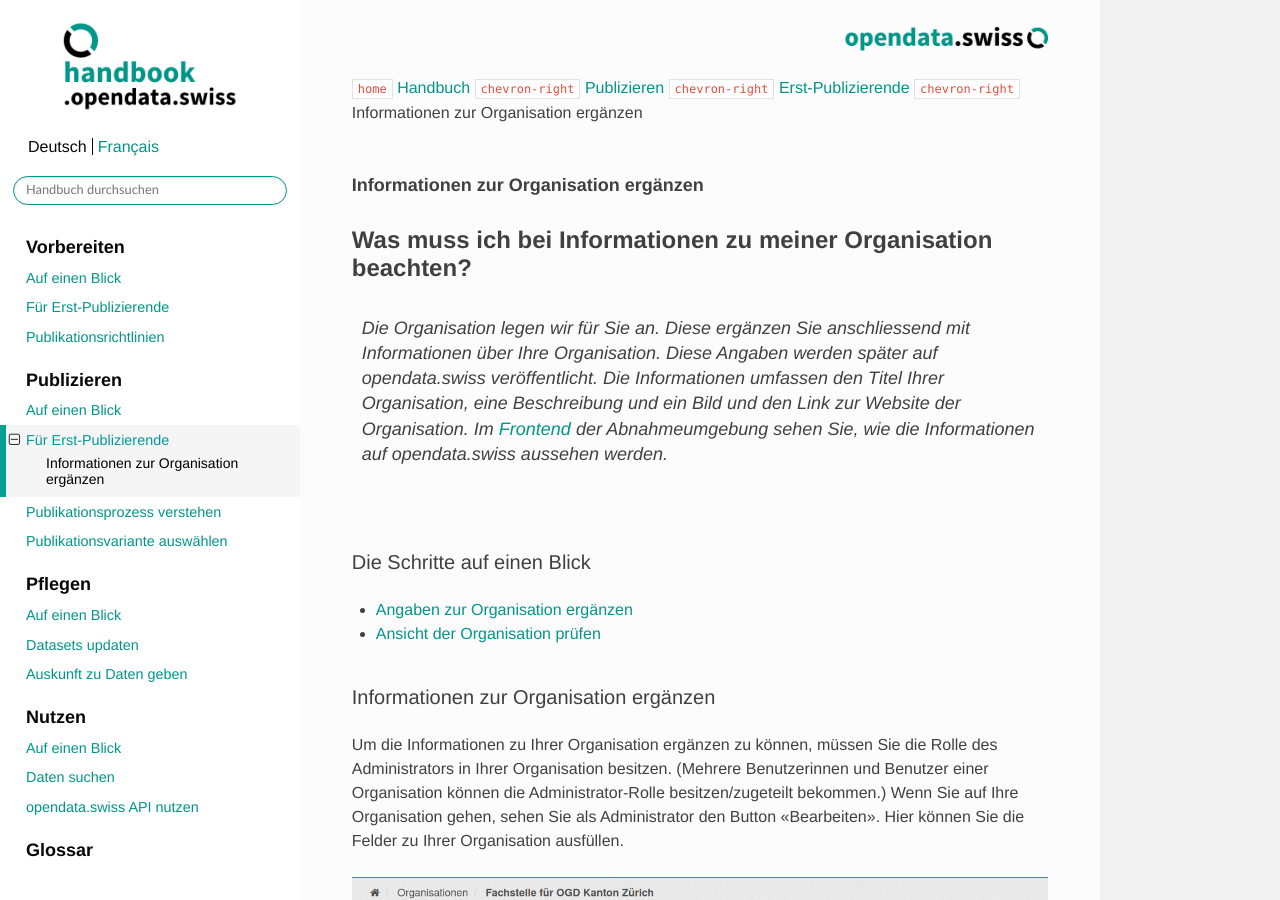
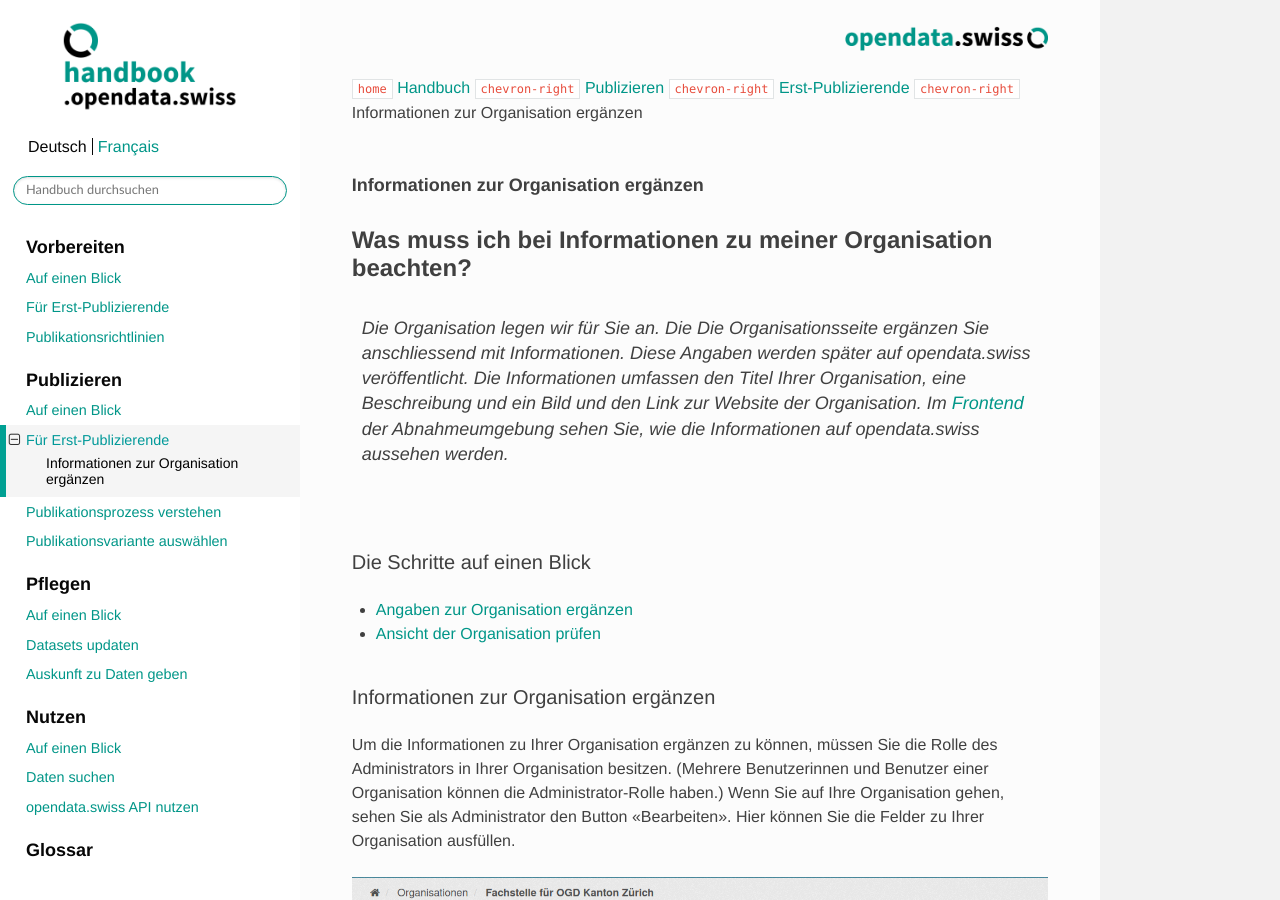
Before and after one commit to opendata-swiss/ogdch-handbook, a Sphinx documentation site: the page built from source/content/publizieren/erstpublizierende/organisation-einrichten.rst, in a window 1280 px wide and 900 px high. Built offline with Sphinx 7.4.7 and the Read the Docs theme 2.0.0, drawn with Linux system fonts in a browser that asks for light colours; cross-references to code outside the pages are shown as plain code; some of the changed text lies outside the part shown.

Commit message:
spelling corrections

```diff
--- a/source/content/publizieren/erstpublizierende/organisation-einrichten.rst
+++ b/source/content/publizieren/erstpublizierende/organisation-einrichten.rst
@@ -14,8 +14,8 @@ Was muss ich bei Informationen zu meiner Organisation beachten?
 
 .. container:: Intro
 
-    Die Organisation legen wir für Sie an. Diese ergänzen Sie anschliessend mit Informationen über
-    Ihre Organisation. Diese Angaben werden später auf
+    Die Organisation legen wir für Sie an. Die Die Organisationsseite ergänzen Sie
+    anschliessend mit Informationen. Diese Angaben werden später auf
     opendata.swiss veröffentlicht. Die Informationen umfassen den Titel
     Ihrer Organisation, eine Beschreibung und ein Bild und den Link zur Website  der Organisation.
     Im :term:`Frontend <Frontend>` der Abnahmeumgebung sehen Sie, wie die
@@ -34,7 +34,7 @@ Informationen zur Organisation ergänzen
 
 Um die Informationen zu Ihrer Organisation ergänzen zu können, müssen Sie die Rolle des Administrators
 in Ihrer Organisation besitzen. (Mehrere Benutzerinnen und Benutzer einer Organisation können die Administrator-Rolle
-besitzen/zugeteilt bekommen.) Wenn Sie auf Ihre Organisation gehen, sehen Sie als Administrator
+haben.) Wenn Sie auf Ihre Organisation gehen, sehen Sie als Administrator
 den Button «Bearbeiten». Hier können Sie die Felder zu Ihrer Organisation ausfüllen.
 
 .. figure:: ../../../_static/images/publizieren/organisation/organisation-bearbeiten.png
--- a/source/content/publizieren/erstpublizierende/profil-einrichten.rst
+++ b/source/content/publizieren/erstpublizierende/profil-einrichten.rst
@@ -68,7 +68,7 @@ Zu Ihrem Benutzerkonto gelangen Sie, wenn Sie im Dashboard auf «Bearbeitete Ein
 
 Den «Benutzernamen» haben Sie bereits bei Ihrer Registrierung erhalten. Dieser
 dient zu Ihrer eindeutigen Identifikation auf der Plattform und kann nicht geändert werden.
-«Vollständiger Name» ist der Name mit dem Sie und andere Benutzerinnen und Benutzer
+«Vollständiger Name» ist der Name, mit dem Sie und andere Benutzerinnen und Benutzer
 im :term:`Backend <Backend>` erscheinen.
 Ihre «E-Mail»  haben wir bereits bei der Registrierung erfasst.
 Beim Feld «Über das Portal» können Sie Zusatzinformationen zu Ihrer Person eingeben.
--- a/source/content/publizieren/publikationsvarianten/metadaten-via-xml-hochladen.rst
+++ b/source/content/publizieren/publikationsvarianten/metadaten-via-xml-hochladen.rst
@@ -142,7 +142,7 @@ Scrollen Sie zu dem Feld «Sichtbarkeit»: Es ist auf «Entwurf eingestellt»
    :alt: Dataset in veroeffentlichen
 
 Sie können Ihr Dataset sofort veröffentlichen, indem Sie den Status auf "Veröffentlicht"
-ändern. Oder sie können eine zukünftige Veröffentlichung planen, indem Sie im darunterliegenden Feld
+ändern. Oder Sie können eine zukünftige Veröffentlichung planen, indem Sie im darunterliegenden Feld
 den Veröffentlichungstermin terminieren.
 
 Die Veröffentlichung lässt sich verlässlich auf ein bestimmtes Datum planen.
```
Also changed, not shown: other parts of source/content/publizieren/erstpublizierende/organisation-einrichten.rst (+2 -2 lines), other parts of source/content/publizieren/publikationsvarianten/metadaten-via-xml-hochladen.rst (+2 -2 lines), source/content/publizieren/publikationsvarianten/harvesting.rst (+7 -7 lines), source/content/publizieren/publikationsvarianten/metadaten-manuell-erfassen.rst (+12 -12 lines).
